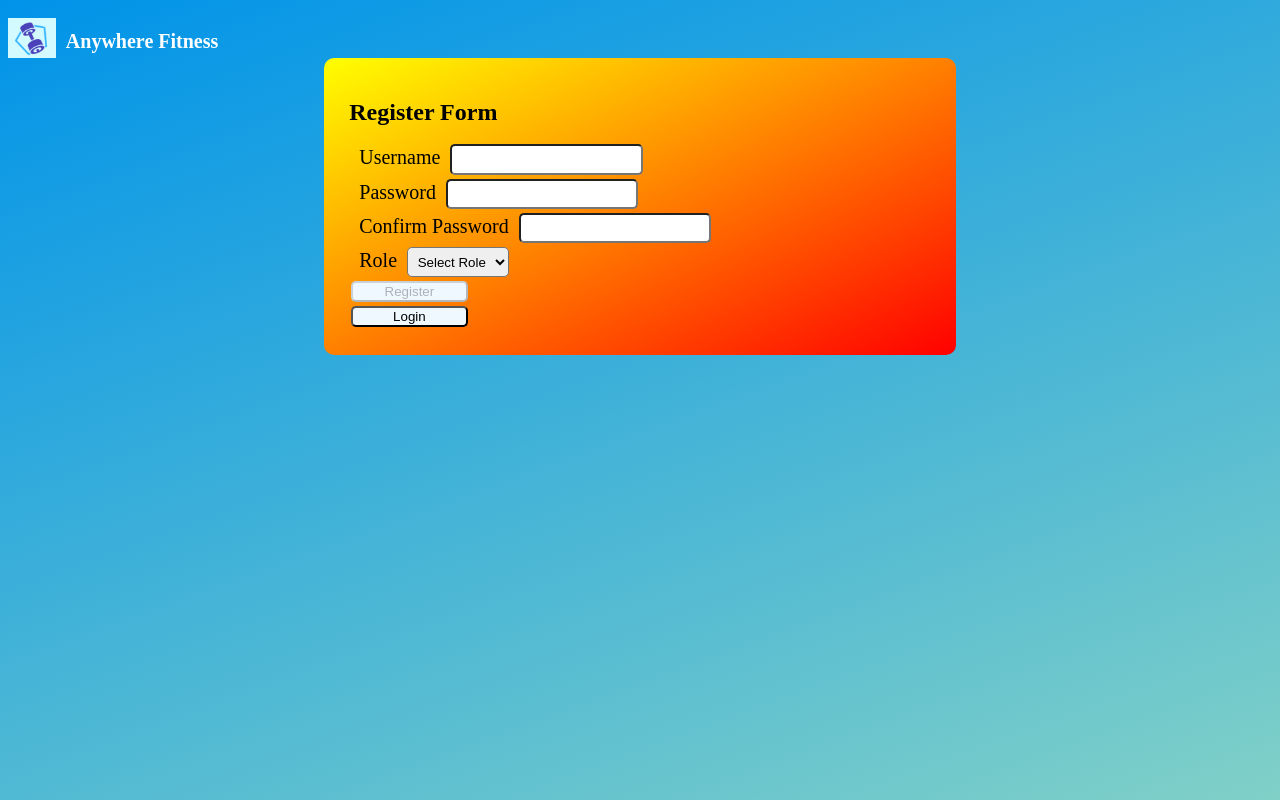
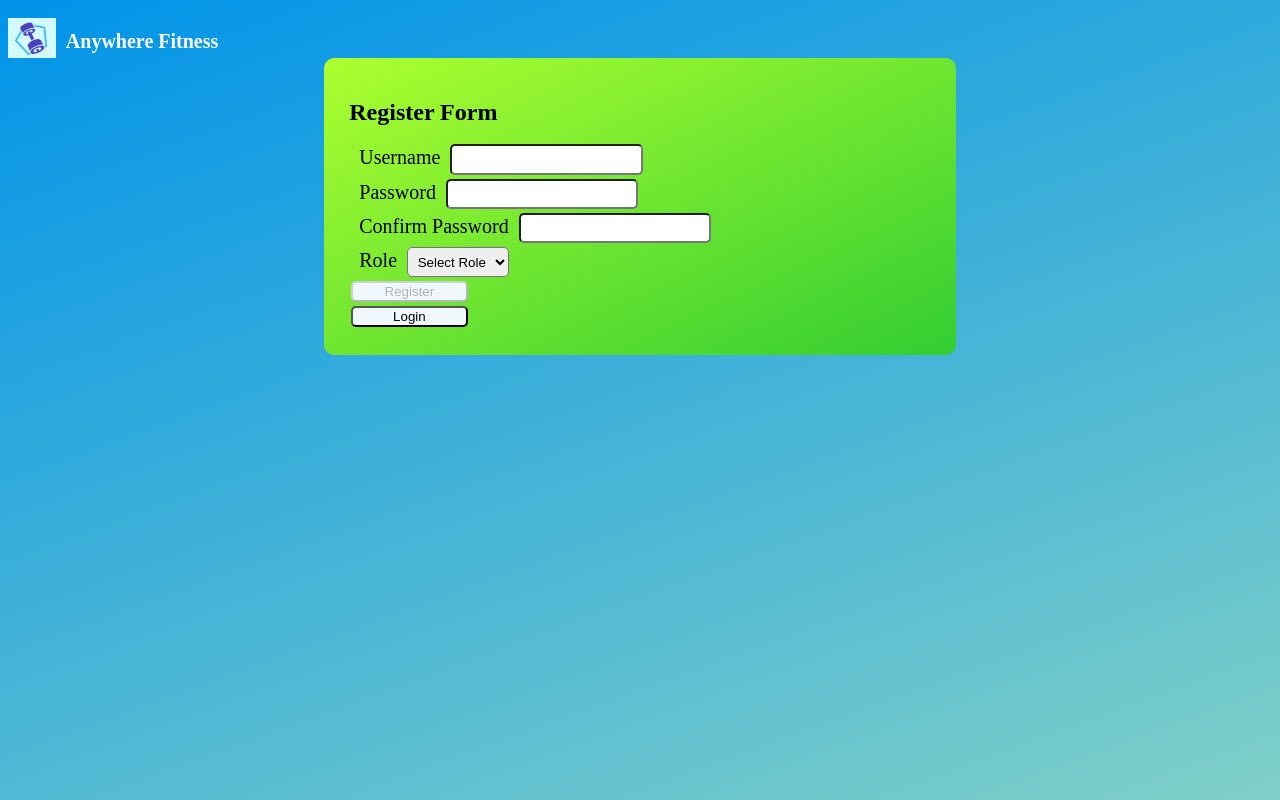
Before and after one commit to AnywhereFitness2021/AF_Frontend, a React (Create React App) app: page / in a window 1280 px wide. Built offline with nearby package versions, Linux system fonts and the light colour scheme.

Commit message:
Change to green/purple color scheme recommended by team

```diff
--- a/src/styles/login.css
+++ b/src/styles/login.css
@@ -3,7 +3,7 @@
 }
 
 .error {
-    color: blue;
+    color: darkviolet;
     font-size: 2rem;
 }
 
@@ -17,7 +17,7 @@
     justify-self: center;
     max-width: 50%;
     border-radius: 1rem;
-    background-image: linear-gradient(to bottom right, yellow, red);
+    background-image: linear-gradient(to bottom right, greenyellow, limegreen);
 }
 
 .form button {
```
